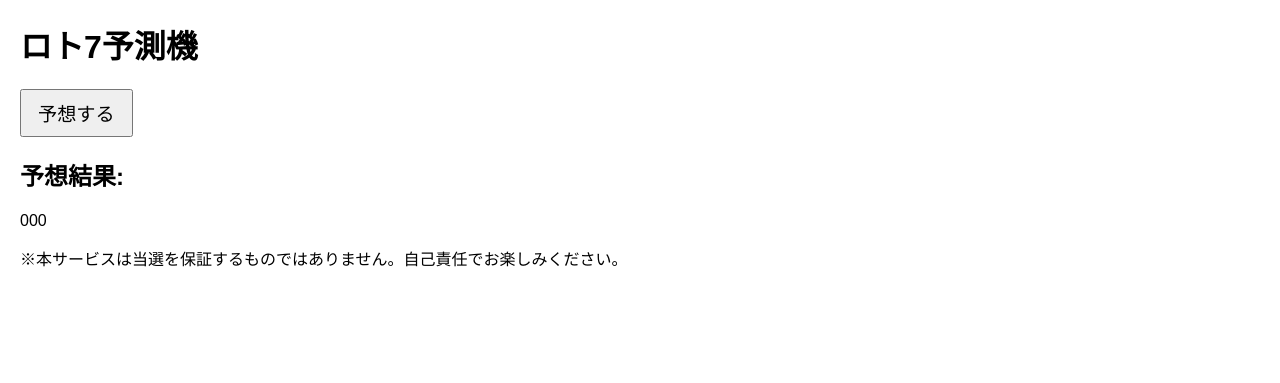
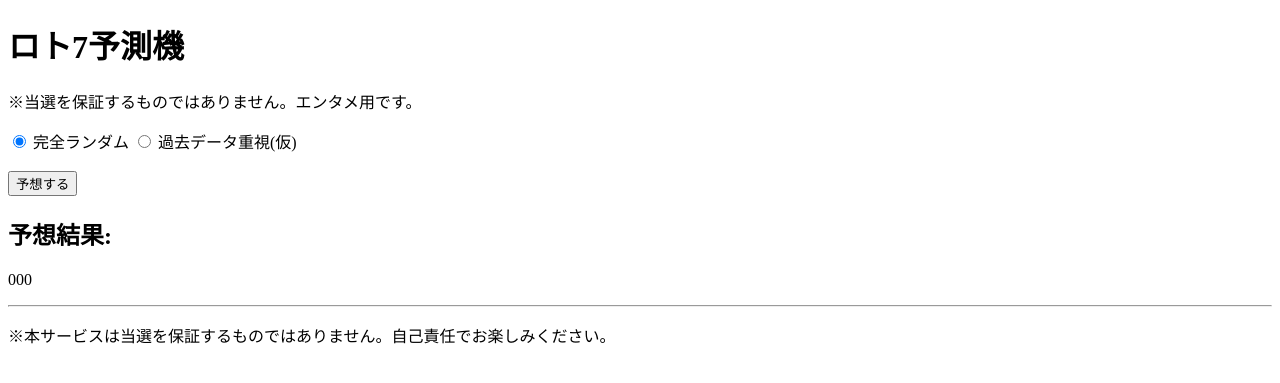
Before and after one commit to fumiya95/lotto7, a Flask app: template templates/index.html in a window 1280 px wide. Shown: the top 383 px of the page. Run offline with Flask 3, Linux system fonts and the light colour scheme; the template is opened without the code that fills it: most values are stand-ins (such as "Sample title", 1, 10 or a date in 2020).

Commit message:
Add files via upload

```diff
--- a/app.py
+++ b/app.py
@@ -4,42 +4,48 @@ from flask import Flask, render_template, request
 
 app = Flask(__name__)
 
-# ロト7の定義
+# ロト7の設定
 LOTTO7_RANGE = range(1, 38)  # 1～37
 LOTTO7_COUNT = 7
 
-# 例: ダミーデータ
-PAST_DATA = {
-    1: 15, 2: 22, 3: 3, 4: 18, 5: 9,
-    # ... 全数字分の適当な値 ...
-    37: 11
-}
-
 def load_past_data_from_csv(file_path):
     """
-    CSVから過去データを読み込む関数（例）。
-    1行目に「数字,出現回数」の形式で書かれている想定。
+    CSVファイル (Loto 7 Results.csv) から
+    '抽せん数字１'～'抽せん数字７' の出現回数をカウントして返す。
+    戻り値: {数字: 出現回数, ...} の辞書
     """
-    past_data = {}
+    # 1～37 の数字をキーに、出現回数を0で初期化
+    past_data = {i: 0 for i in range(1, 38)}
+
     with open(file_path, 'r', encoding='utf-8') as f:
-        reader = csv.reader(f)
+        reader = csv.DictReader(f)
         for row in reader:
-            num, freq = int(row[0]), int(row[1])
-            past_data[num] = freq
+            for i in range(1, 8):  # 1～7
+                # CSVの列名に合わせる（全角数字に注意）
+                column_name = f"抽せん数字{i}"
+                if column_name in row:
+                    val = row[column_name]
+                    try:
+                        num = int(val)
+                        if 1 <= num <= 37:
+                            past_data[num] += 1
+                    except ValueError:
+                        pass  # 数値変換できなかったら無視
     return past_data
 
 def generate_random_lotto7():
     """
-    完全ランダムに重複なしで7つ選ぶ
+    完全ランダムに、重複なしで7つ選ぶ
     """
     return sorted(random.sample(LOTTO7_RANGE, LOTTO7_COUNT))
 
 def generate_weighted_lotto7(past_data):
     """
-    過去データ(PAST_DATAなど)を重みとして7つ選ぶ
+    過去データを重みとして7つ選ぶ。
+    例: 多く出現している数字ほど選ばれやすい。
     """
     all_nums = list(LOTTO7_RANGE)
-    weights = [past_data.get(num, 1) for num in all_nums]
+    weights = [past_data.get(num, 1) for num in all_nums]  # 過去データがなければ1
     selected = []
     while len(selected) < LOTTO7_COUNT:
         pick = random.choices(all_nums, weights=weights, k=1)[0]
@@ -57,11 +63,18 @@ def index():
 @app.route("/predict", methods=["POST"])
 def predict():
     """
-    予測ボタンが押されたときに呼ばれる
+    予想ボタン押下時に呼ばれるエンドポイント
+    - mode: ラジオボタンかhiddenなどで切り替え可能 (例: random or weighted)
     """
-    # ここでは「完全ランダム生成」を例に使用
-    # 必要に応じて generate_weighted_lotto7(PAST_DATA) に切り替える
-    numbers = generate_random_lotto7()
+    mode = request.form.get("mode", "random")
+
+    # CSVファイルから過去出現回数をロード (必要に応じてキャッシュしても可)
+    past_data = load_past_data_from_csv("Loto 7 Results.csv")
+
+    if mode == "weighted":
+        numbers = generate_weighted_lotto7(past_data)
+    else:
+        numbers = generate_random_lotto7()
 
     return render_template("index.html", predicted_numbers=numbers)
 
@@ -73,5 +86,5 @@ def not_found(e):
     return render_template("404.html"), 404
 
 if __name__ == "__main__":
-    # Flaskアプリをデバッグモードで起動
+    # Flaskアプリを起動
     app.run(debug=True)
--- a/templates/index.html
+++ b/templates/index.html
@@ -3,14 +3,22 @@
 <head>
     <meta charset="utf-8">
     <title>ロト7予測機</title>
-    <!-- Flask の url_for で static/css/style.css を読み込む場合 -->
-    <link rel="stylesheet" href="{{ url_for('static', filename='css/style.css') }}">
 </head>
 <body>
     <h1>ロト7予測機</h1>
+    <p>※当選を保証するものではありません。エンタメ用です。</p>
 
-    <!-- 予測実行フォーム (POSTで/predictに送信) -->
+    <!-- 予測実行フォーム -->
     <form action="/predict" method="post">
+        <label>
+            <input type="radio" name="mode" value="random" checked>
+            完全ランダム
+        </label>
+        <label>
+            <input type="radio" name="mode" value="weighted">
+            過去データ重視(仮)
+        </label>
+        <br><br>
         <button type="submit">予想する</button>
     </form>
 
@@ -19,6 +27,7 @@
         <p>{{ predicted_numbers }}</p>
     {% endif %}
 
+    <hr>
     <footer>
         <p>※本サービスは当選を保証するものではありません。自己責任でお楽しみください。</p>
     </footer>
```
